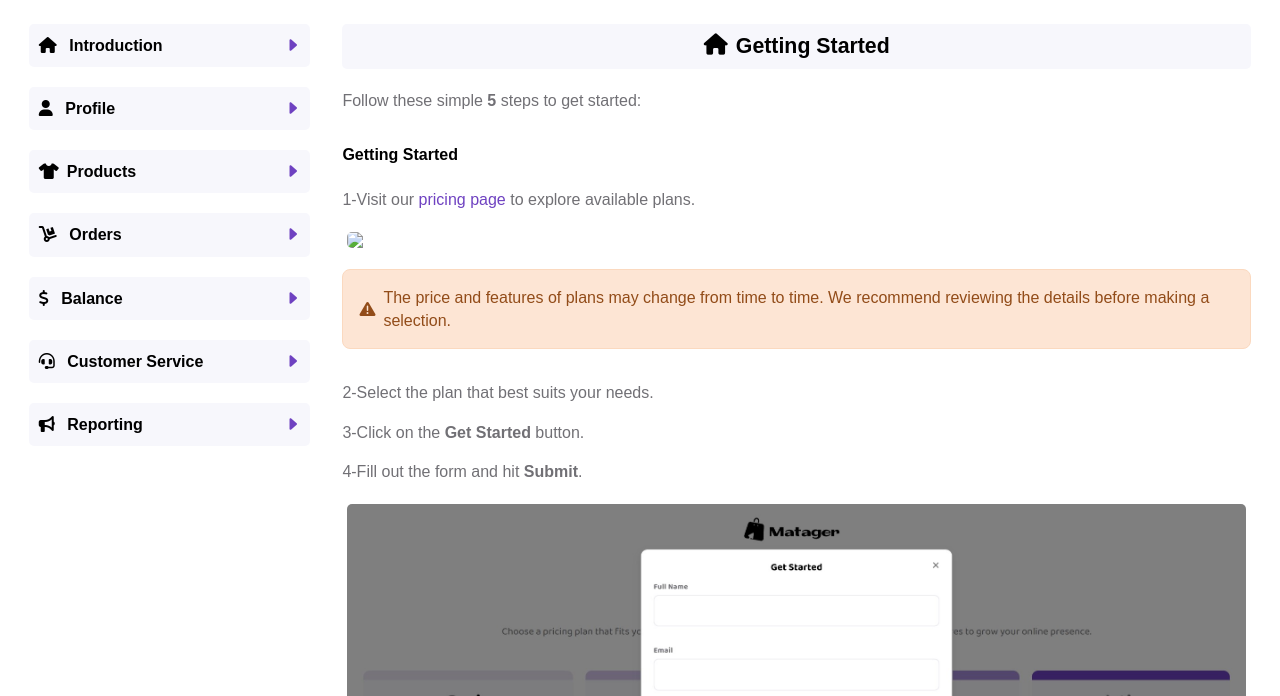
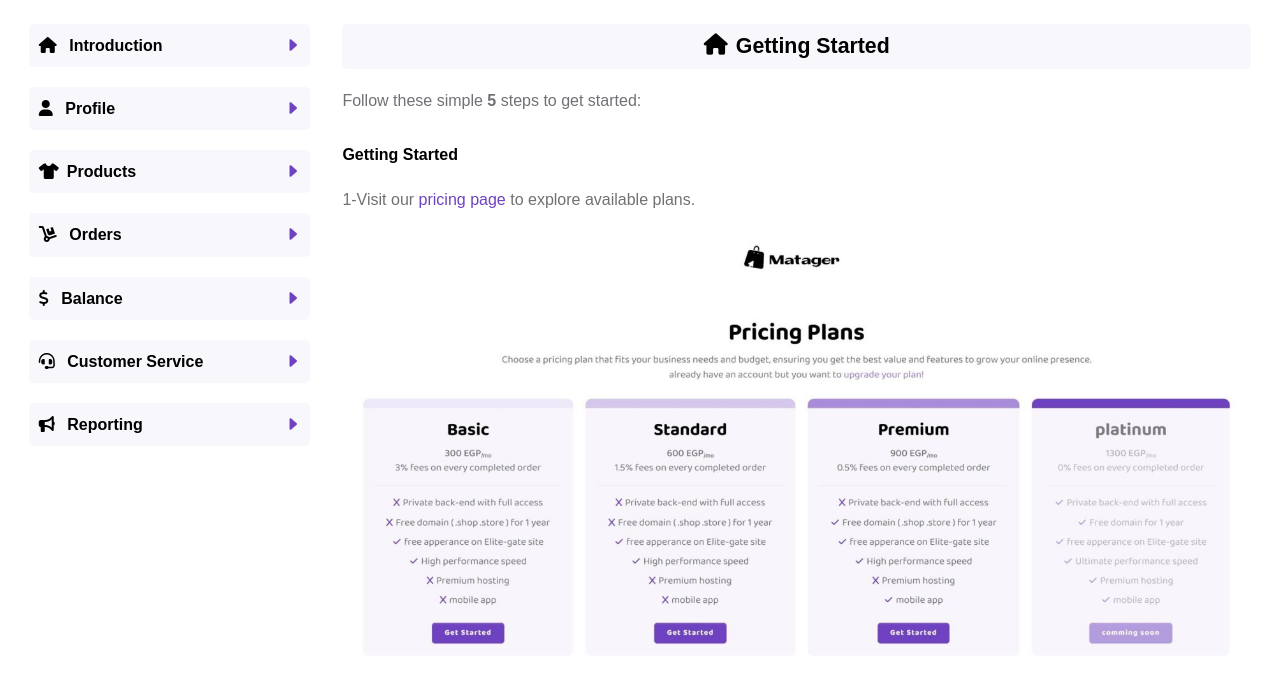
Before and after one commit to mataager/main, a plain HTML site: page docs.html in a window 1280 px wide. Shown: the part 88-784 px from the top of the page. Drawn offline with nearby package versions, Linux system fonts and the light colour scheme; some packages are replaced by stand-ins of ours; a script that the page names is missing; a web font is replaced by a local one.

Commit message:
Update docs.html

```diff
--- a/docs.html
+++ b/docs.html
@@ -221,7 +221,7 @@
                                 <li>
                                     1-Visit our <a href="./pricing.html">pricing page</a> to explore available plans.
                                 </li>
-                                <img class="available-width docs-img" src="./assets/img/docs/pricing page.jpg">
+                                <img class="available-width docs-img" src="./assets/img/docs/pricing page.png">
                                 <div class="alert alert-warning d-flex align-items-center" role="alert">
                                     <i class="fas fa-exclamation-triangle me-2"></i>
                                     <div>
```
